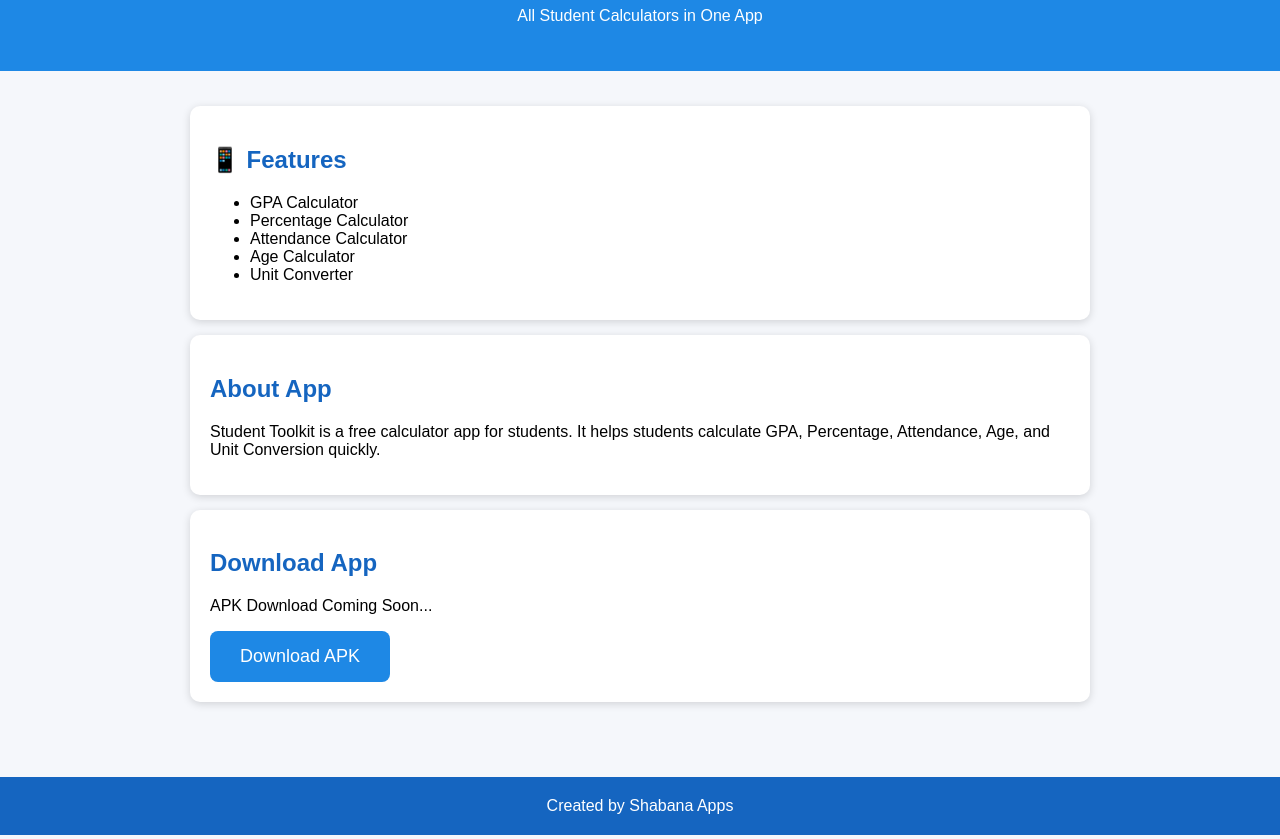
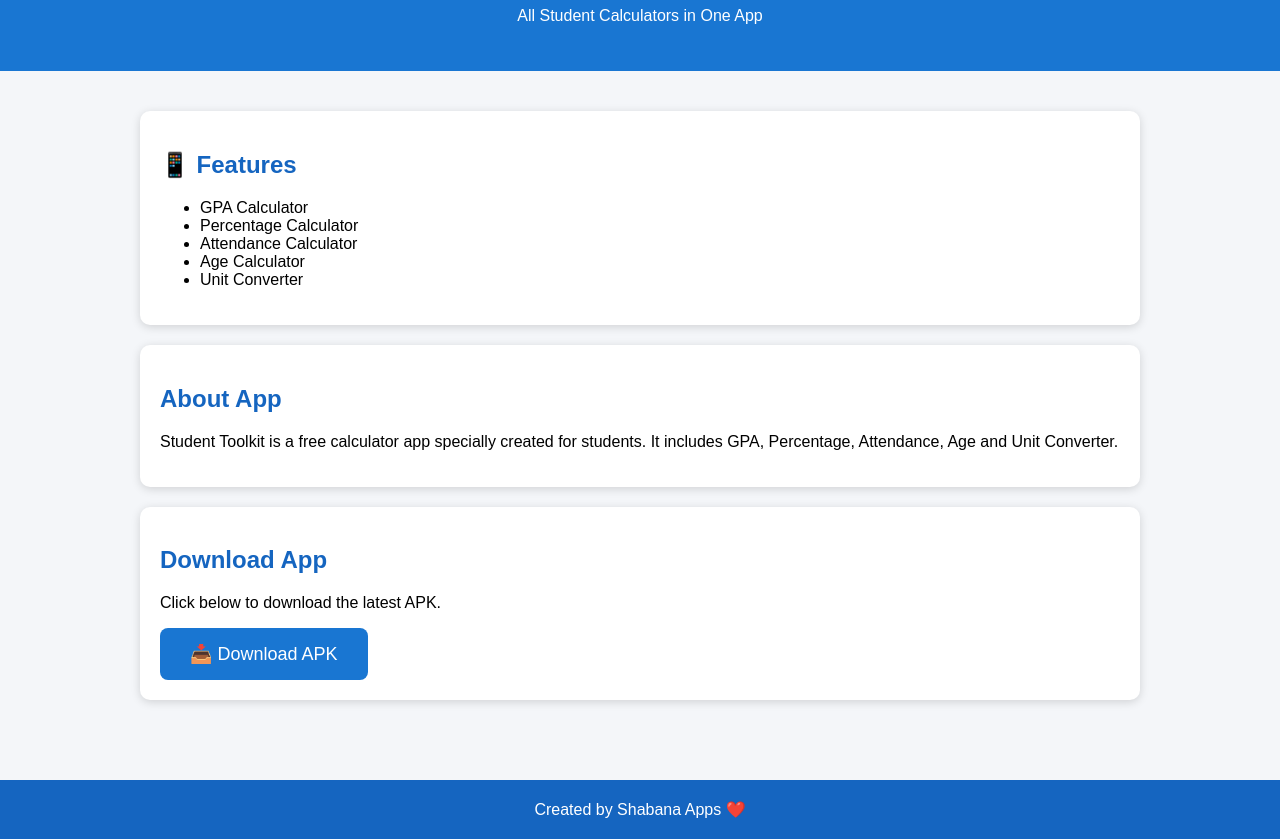
Before and after one commit to beershabana/Student-Toolkit, a plain HTML site: page index.html in a window 1280 px wide. Shown: the part 104-943 px from the top of the page. Drawn offline with Linux system fonts and the light colour scheme.

Commit message:
Update index.html

```diff
--- a/index.html
+++ b/index.html
@@ -9,53 +9,54 @@
 body{
     margin:0;
     font-family:Arial,sans-serif;
-    background:#f5f7fb;
+    background:#f4f6f9;
 }
 
 header{
-    background:#1e88e5;
+    background:#1976d2;
     color:white;
     text-align:center;
     padding:30px;
 }
 
 .container{
-    max-width:900px;
+    width:90%;
+    max-width:1000px;
     margin:auto;
     padding:20px;
 }
 
 .card{
     background:white;
-    margin:15px 0;
+    margin:20px 0;
     padding:20px;
     border-radius:10px;
-    box-shadow:0 2px 8px rgba(0,0,0,.15);
+    box-shadow:0 2px 10px rgba(0,0,0,.15);
 }
 
 h2{
     color:#1565c0;
 }
 
-button{
-    background:#1e88e5;
+.download-btn{
+    display:inline-block;
+    background:#1976d2;
     color:white;
-    border:none;
     padding:15px 30px;
+    text-decoration:none;
+    border-radius:8px;
     font-size:18px;
-    border-radius:8px;
-    cursor:pointer;
 }
 
-button:hover{
+.download-btn:hover{
     background:#0d47a1;
 }
 
 footer{
+    background:#1565c0;
+    color:white;
     text-align:center;
     padding:20px;
-    background:#1565c0;
-    color:white;
     margin-top:40px;
 }
 </style>
@@ -65,31 +66,21 @@ footer{
 <body>
 
 <header>
-
 <h1>🎓 Student Toolkit</h1>
-
 <p>All Student Calculators in One App</p>
-
 </header>
 
 <div class="container">
 
 <div class="card">
-
 <h2>📱 Features</h2>
 
 <ul>
-
 <li>GPA Calculator</li>
-
 <li>Percentage Calculator</li>
-
 <li>Attendance Calculator</li>
-
 <li>Age Calculator</li>
-
 <li>Unit Converter</li>
-
 </ul>
 
 </div>
@@ -99,19 +90,8 @@ footer{
 <h2>About App</h2>
 
 <p>
-
-Student Toolkit is a free calculator app for students.
-
-It helps students calculate GPA,
-
-Percentage,
-
-Attendance,
-
-Age,
-
-and Unit Conversion quickly.
-
+Student Toolkit is a free calculator app specially created for students.
+It includes GPA, Percentage, Attendance, Age and Unit Converter.
 </p>
 
 </div>
@@ -120,9 +100,11 @@ and Unit Conversion quickly.
 
 <h2>Download App</h2>
 
-<p>APK Download Coming Soon...</p>
-<a href="https://github.com/beershabana/Student-Toolkit/raw/main/StudentToolkit%20(1).apk" download>
-    <button>Download APK</button>
+<p>Click below to download the latest APK.</p>
+
+<a class="download-btn"
+href="https://github.com/beershabana/Student-Toolkit/raw/main/StudentToolkit%20(1).apk">
+📥 Download APK
 </a>
 
 </div>
@@ -131,9 +113,10 @@ and Unit Conversion quickly.
 
 <footer>
 
-Created by Shabana Apps
+Created by Shabana Apps ❤️
 
 </footer>
 
 </body>
+
 </html>
```
